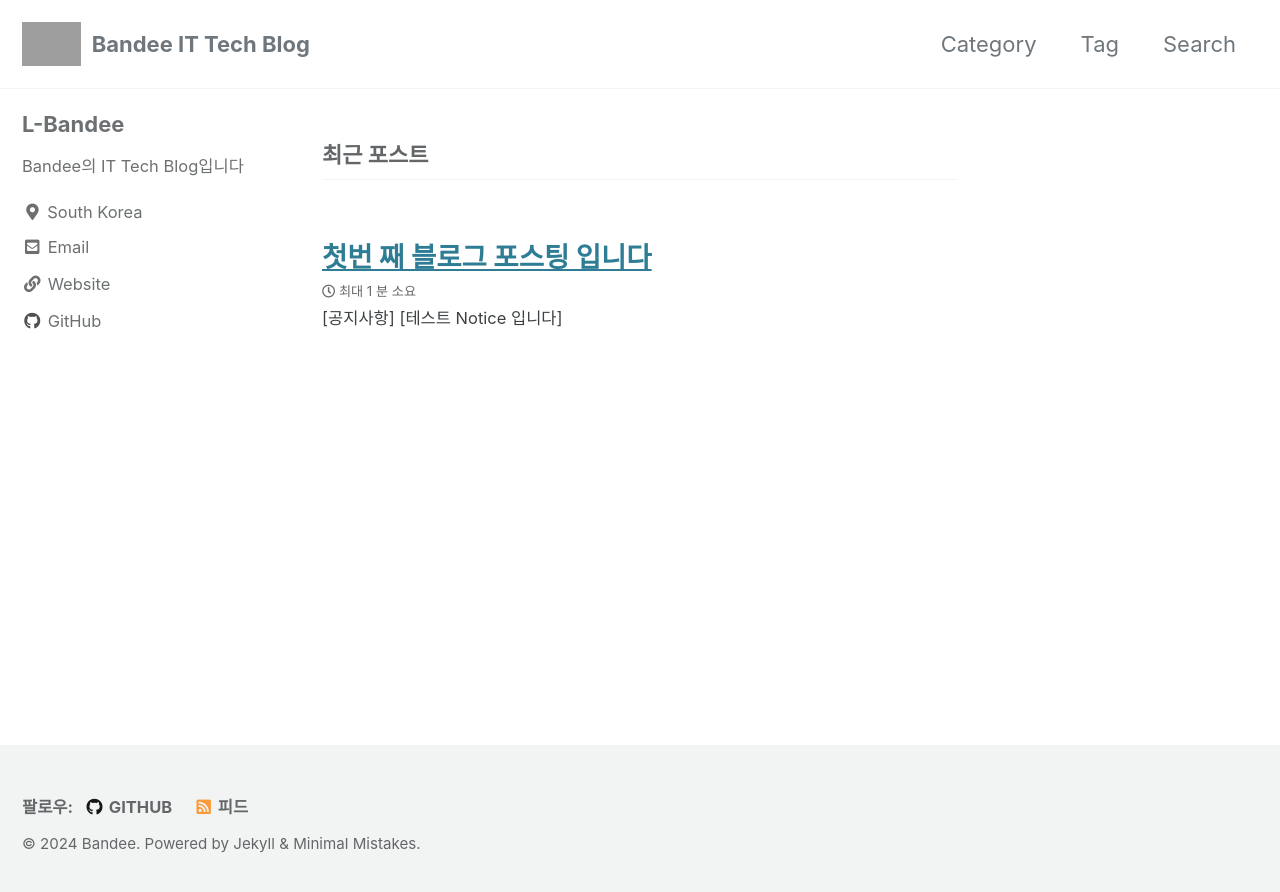
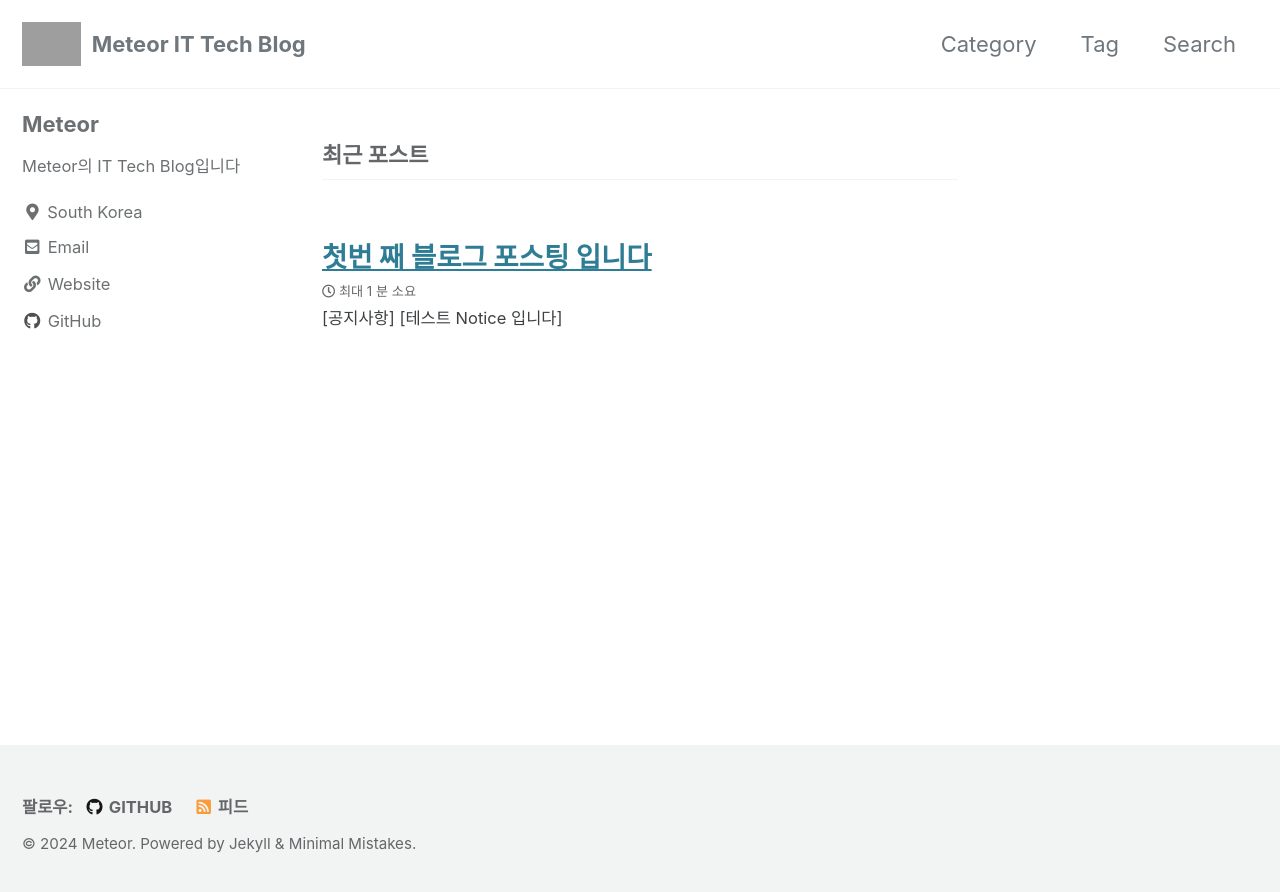
Before and after one commit to MeteorNote/MeteorNote.github.io, a Jekyll site: the page built from index.html, in a window 1280 px wide. Shown: the top 892 px of the page. Built offline with Jekyll 4.4.1, drawn with Linux system fonts in a browser that asks for light colours; cached includes are drawn as plain includes; the list of posts is cut into pages by our own code; grey boxes are pictures that could not be loaded.

Commit message:
config 수정

```diff
--- a/_config.yml
+++ b/_config.yml
@@ -16,12 +16,12 @@ minimal_mistakes_skin    : "default" # "air", "aqua", "contrast", "dark", "dirt"
 
 # Site Settings
 locale                   : "ko-KR"
-title                    : "Bandee IT Tech Blog"
+title                    : "Meteor IT Tech Blog"
 title_separator          : "-"
 subtitle                 : "" # site tagline that appears below site title in masthead
-name                     : "Bandee"
-description              : "Bandee의 IT Tech Blog입니다"
-url                      : "https://l-bandee.github.io/"
+name                     : "Meteor"
+description              : "Meteor의 IT Tech Blog입니다"
+url                      : "https://MeteorNote.github.io/"
 baseurl                  : "" # the subpath of your site, e.g. "/blog"
 repository               : "" # GitHub username/repo-name e.g. "mmistakes/minimal-mistakes"
 teaser                   : "" # path of fallback teaser image, e.g. "/assets/images/500x300.png"
@@ -32,7 +32,7 @@ words_per_minute         : 200
 comments:
   provider               : "disqus" # false (default), "disqus", "discourse", "facebook", "staticman", "staticman_v2", "utterances", "giscus", "custom"
   disqus:
-    shortname            : "L-Bandee-github" # https://help.disqus.com/customer/portal/articles/466208-what-s-a-shortname-
+    shortname            : "MeteorNote-github" # https://help.disqus.com/customer/portal/articles/466208-what-s-a-shortname-
   discourse:
     server               : # https://meta.discourse.org/t/embedding-discourse-comments-via-javascript/31963 , e.g.: meta.discourse.org
   facebook:
@@ -104,9 +104,9 @@ analytics:
 
 # Site Author
 author:
-  name             : "L-Bandee"
+  name             : "Meteor"
   avatar           : # path of avatar image, e.g. "/assets/images/bio-photo.jpg"
-  bio              : "Bandee의 IT Tech Blog입니다"
+  bio              : "Meteor의 IT Tech Blog입니다"
   location         : "South Korea"
   email            :
   links:
@@ -115,7 +115,7 @@ author:
       url: "mailto:donhakle@gmail.com"
     - label: "Website"
       icon: "fas fa-fw fa-link"
-      url: "https://l-bandee.github.io"
+      url: "https://MeteorNote.github.io"
     #- label: "Twitter"
     #  icon: "fab fa-fw fa-twitter-square"
     #   url: "https://twitter.com/"
@@ -124,7 +124,7 @@ author:
     #   url: "https://facebook.com/"
     - label: "GitHub"
       icon: "fab fa-fw fa-github"
-      url: "https://github.com/L-Bandee"
+      url: "https://github.com/MeteorNote"
     #- label: "Instagram"
     #  icon: "fab fa-fw fa-instagram"
     #   url: "https://instagram.com/"
@@ -140,7 +140,7 @@ footer:
     #   url:
     - label: "GitHub"
       icon: "fab fa-fw fa-github"
-      url: "https://github.com/L-Bandee"
+      url: "https://github.com/MeteorNote"
     #- label: "GitLab"
     #  icon: "fab fa-fw fa-gitlab"
     #   url:
```
